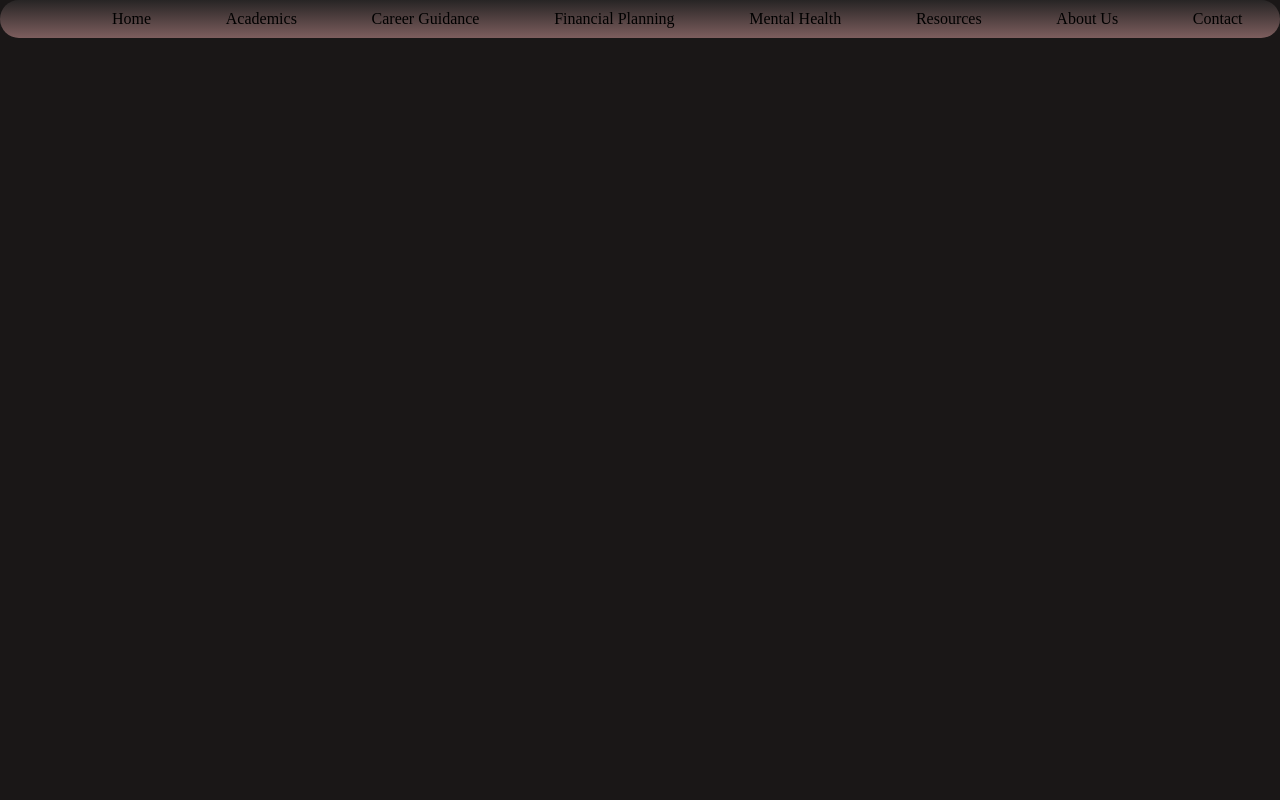
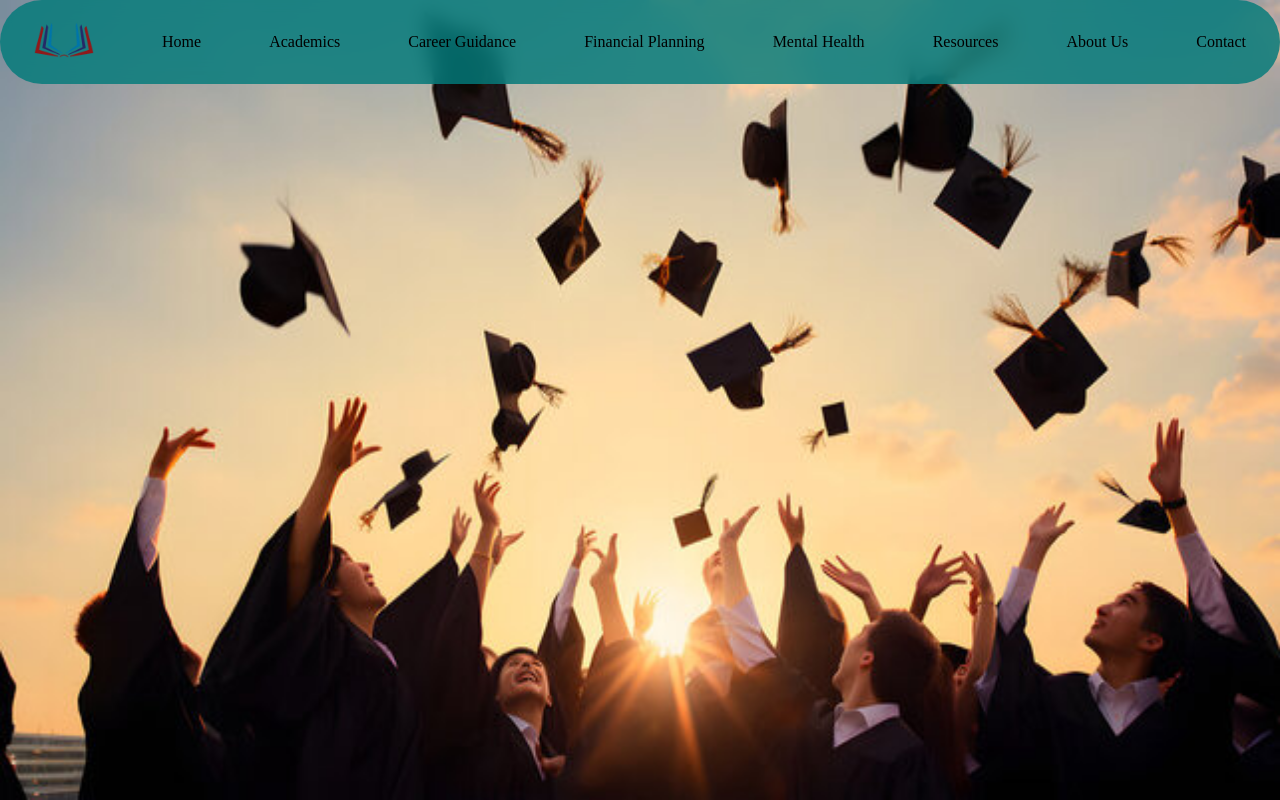
Before and after one commit to shubhammks/my-project, a plain HTML site: page student.html in a window 1280 px wide. Drawn offline with Linux system fonts and the light colour scheme.

Commit message:
add img in background.

```diff
--- a/student.html
+++ b/student.html
@@ -10,16 +10,21 @@
             margin: 0;
             padding: 0;
         }
-        body{
-            background-color: rgb(26, 23, 23);
+
+        body {
+            background-image: url("360_F_651446718_ZIHGEFxdN1ZSP2hVmtembHIpShrOUo3e.jpg");
+            background-repeat: no-repeat;
+            background-size: 100vw 100vh;
         }
 
         header {
             position: sticky;
             top: 0;
-            background-image:linear-gradient(rgba(43, 41, 41, 0.767),rgb(125, 94, 94));
+            background-color: rgba(3, 122, 122, 0.829);
             border-radius: 60px;
+            backdrop-filter: blur(10px); /* Adjust the blur value as needed */
         }
+
         nav ul {
             display: flex;
             gap: 20px;
@@ -27,10 +32,11 @@
             padding: 10px;
         }
 
-        nav ul li a{
+        nav ul li a {
             text-decoration: none;
             color: black;
         }
+
         nav ul li {
             list-style: none;
             justify-content: center;
```
Also changed, not shown: 360_F_651446718_ZIHGEFxdN1ZSP2hVmtembHIpShrOUo3e.jpg (added), logo.png (added).
